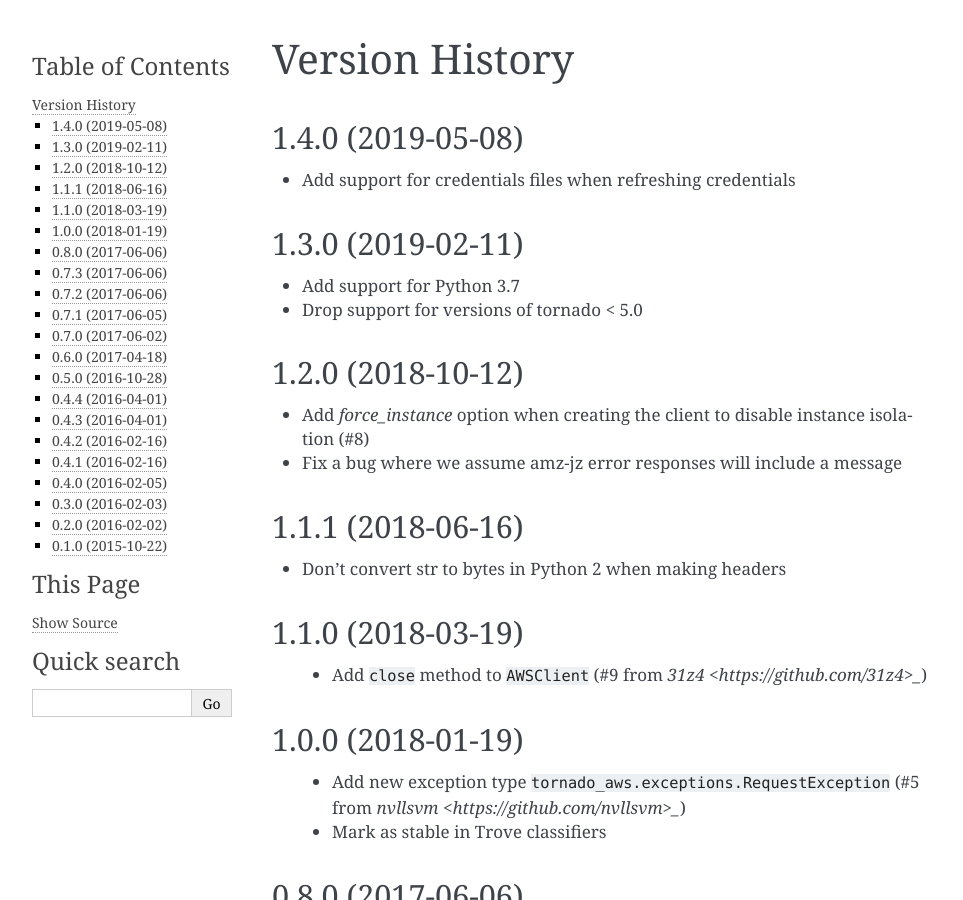
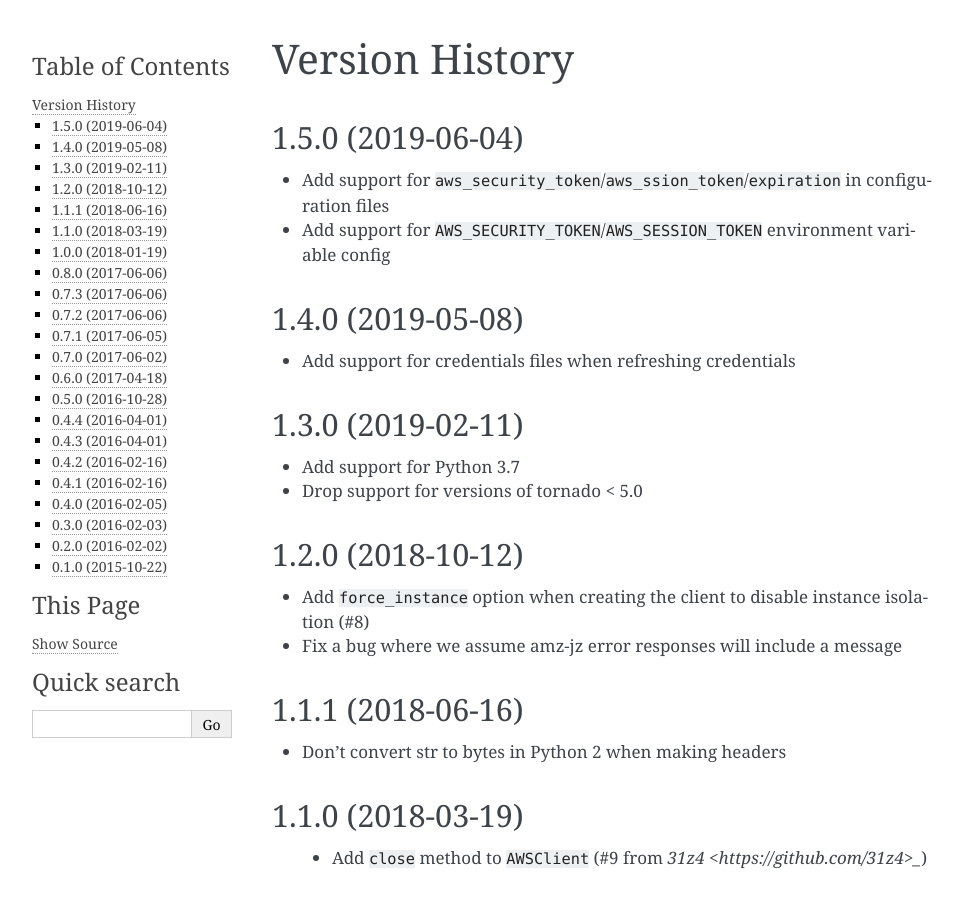
Before and after one commit to gmr/tornado-aws, a Sphinx documentation site: the page built from docs/history.rst, in a window 1280 px wide and 900 px high. Shown: the whole window, without its empty margins (148-1111 px from the left). Built offline with Sphinx 7.4.7, drawn with Linux system fonts in a browser that asks for light colours.

Commit message:
Update changelog

```diff
--- a/docs/history.rst
+++ b/docs/history.rst
@@ -2,6 +2,11 @@
 
 Version History
 ===============
+
+1.5.0 (2019-06-04)
+------------------
+- Add support for ``aws_security_token``/``aws_ssion_token``/``expiration`` in configuration files
+- Add support for ``AWS_SECURITY_TOKEN``/``AWS_SESSION_TOKEN`` environment variable config
 
 1.4.0 (2019-05-08)
 ------------------
@@ -14,7 +19,7 @@ Version History
 
 1.2.0 (2018-10-12)
 ------------------
-- Add `force_instance` option when creating the client to disable instance isolation (#8)
+- Add ``force_instance`` option when creating the client to disable instance isolation (#8)
 - Fix a bug where we assume amz-jz error responses will include a message
 
 1.1.1 (2018-06-16)
```
